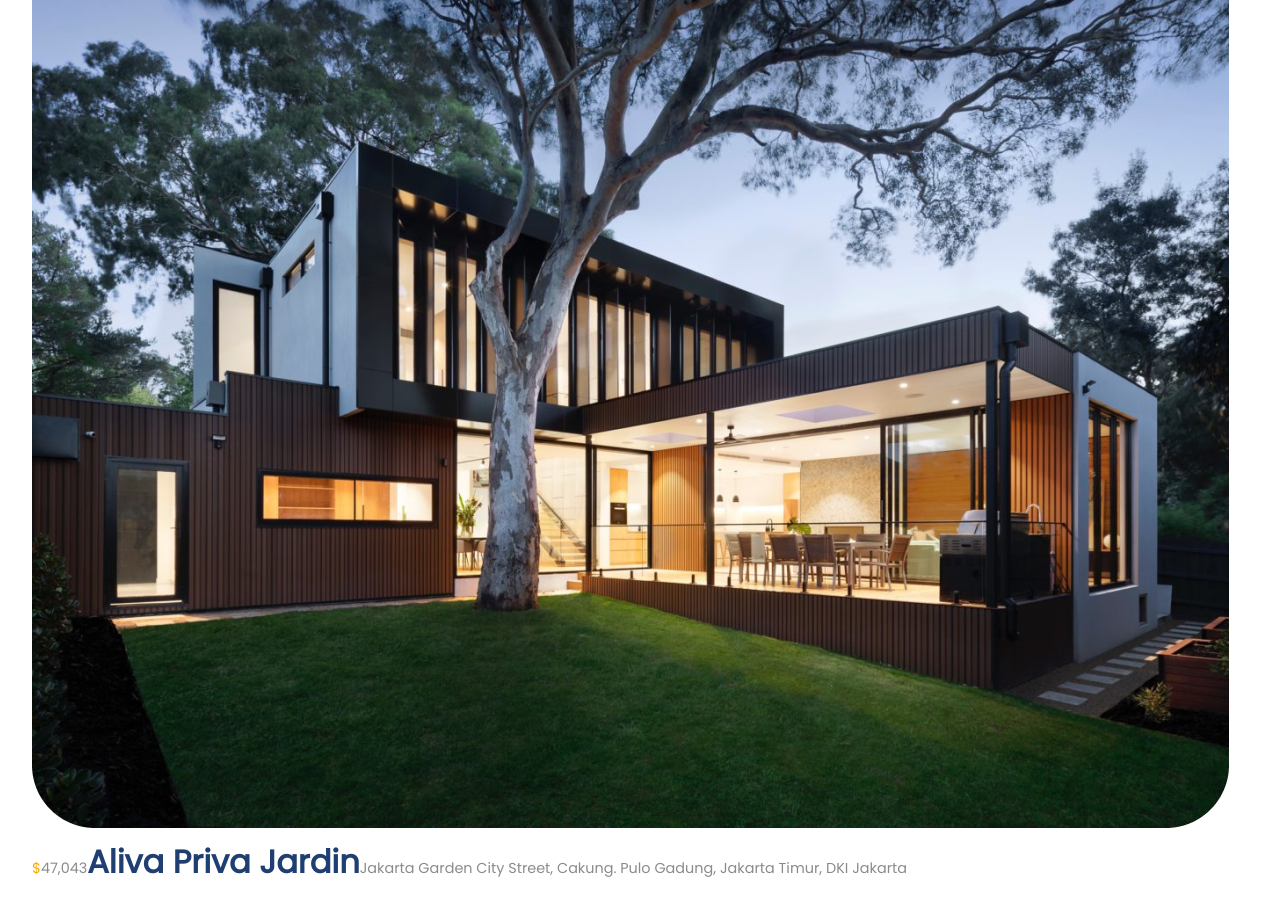
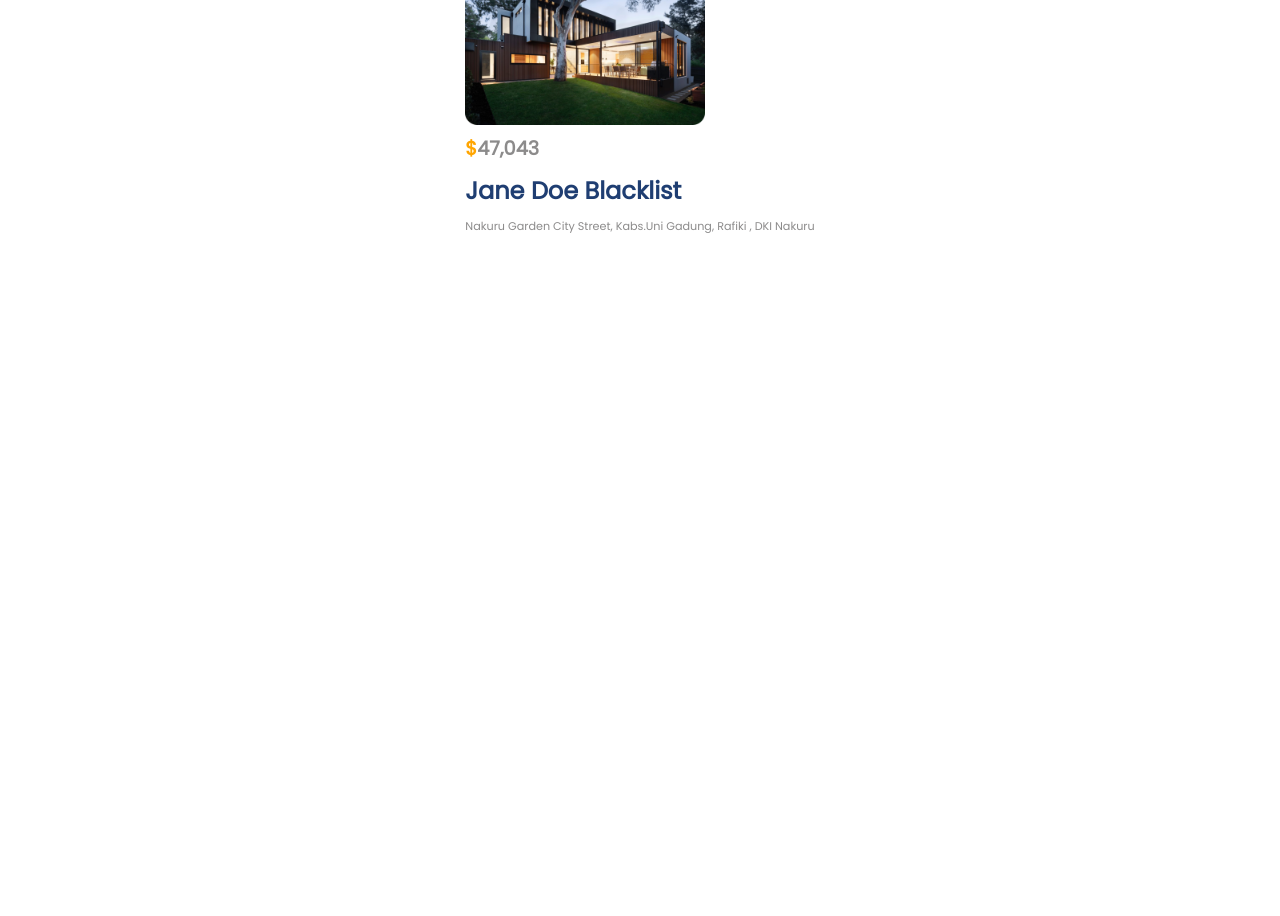
Before and after one commit to bravin-kipkulei/RealEstate-web, a React (Vite) app: page / in a window 1280 px wide. Shown: the part 1100-2016 px from the top of the page. After the commit the page ends 1386 px from the top, so only its background shows below. Built offline with nearby package versions, Linux system fonts and the light colour scheme.

Commit message:
created carousel not finished yet

```diff
--- a/src/components/Residencies/Residencies.css
+++ b/src/components/Residencies/Residencies.css
@@ -2,7 +2,31 @@
     margin-bottom: 3rem;
 }
 
- .r-card{
+.r-card{
     gap: 0.6rem;
+    padding: 1rem;
+    border-radius: 10px;
+    max-width: max-content;
+    margin: auto;
+    transition: all 300ms ease-in;
+}
 
- }
+.r-card>img{
+    width: 100%;
+    max-width: 15rem;
+
+}
+.r-card>:nth-child(2){
+    font-size: 1.2rem;
+    font-weight: 600;
+
+}
+
+.r-card>:nth-child(3){
+    font-size: 1.5rem;
+}
+
+.r-card>:nth-child(4){
+    font-size: 0.7rem;
+    font-weight: 15rem;
+}
--- a/src/components/Residencies/Residencies.jsx
+++ b/src/components/Residencies/Residencies.jsx
@@ -9,7 +9,7 @@ const Residencies = () => {
     <div>
       <section className="r-wrapper">
         <div className="div paddings innerWidth r-container">
-          <div className="r-head flexColStart">
+          <div className="flexColStart r-head">
             <span className="orangeText">Best Chocies</span>
             <span className="primaryText">Popular Residencies</span>
           </div>
@@ -22,11 +22,12 @@ const Residencies = () => {
                   <img src={card.image} alt="home" />
 
                   <span className="secondaryText r-price">
-                    <span style={{color:"orange"}}>$</span>
+                    <span style={{ color: "orange" }}>$</span>
                     <span>{card.price}</span>
-                    <span className="primaryText">{card.name}</span>
-                    <span className="secondaryText">{card.detail}</span>
                   </span>
+
+                  <span className="primaryText">{card.name}</span>
+                  <span className="secondaryText">{card.detail}</span>
                 </div>
               </SwiperSlide>
             ))}
--- a/src/utils/slider.json
+++ b/src/utils/slider.json
@@ -1,38 +1,38 @@
 [
   {
-    "name": "Aliva Priva Jardin",
+    "name": "Jane Doe Blacklist",
+    "price": "47,043",
+    "detail": "Nakuru Garden City Street, Kabs.Uni Gadung, Rafiki , DKI Nakuru",
+    "image": "src/Assets/r1.png"
+  },
+  {
+    "name": "John Garden Blacklist",
+    "price": "66,353",
+    "detail": "Pahlawan Street XVII No.215, Cinangka, Sawangan, Depok, Jawa Barat",
+    "image": "src/Assets/r2.png"
+  },
+  {
+    "name": "Bravin Puri Sarving",
+    "price": "35,853",
+    "detail": "Ruko Puri Indah Residence Block A7, Lingkar Street, Ciracas, Serang, Banten",
+    "image": "src/Assets/r3.png"
+  },
+  {
+    "name": "Alex Vibes Jardin",
     "price": "47,043",
     "detail": "Jakarta Garden City Street, Cakung. Pulo Gadung, Jakarta Timur, DKI Jakarta",
     "image": "src/Assets/r1.png"
   },
   {
-    "name": "Asatti Garden City",
+    "name": "Israel City Garfrns",
     "price": "66,353",
     "detail": "Pahlawan Street XVII No.215, Cinangka, Sawangan, Depok, Jawa Barat",
     "image": "src/Assets/r2.png"
   },
   {
-    "name": "Citralan Puri Serang",
+    "name": "Petter Puri Pan",
     "price": "35,853",
-    "detail": "Ruko Puri Indah Residence Block A7, Lingkar Street, Ciracas, Serang, Banten",
-    "image": "src/Assets/r3.png"
-  },
-  {
-    "name": "Aliva Priva Jardin",
-    "price": "47,043",
-    "detail": "Jakarta Garden City Street, Cakung. Pulo Gadung, Jakarta Timur, DKI Jakarta",
-    "image": "src/Assets/r1.png"
-  },
-  {
-    "name": "Asatti Garden City",
-    "price": "66,353",
-    "detail": "Pahlawan Street XVII No.215, Cinangka, Sawangan, Depok, Jawa Barat",
-    "image": "src/Assets/r2.png"
-  },
-  {
-    "name": "Citralan Puri Serang",
-    "price": "35,853",
-    "detail": "Ruko Puri Indah Residence Block A7, Lingkar Street, Ciracas, Serang, Banten",
+    "detail": "Ruko Puri Indah Residence Block A7, Nakuru Street, Ciracas, Serang, Banten",
     "image": "src/Assets/r3.png"
   }
 ]
```
